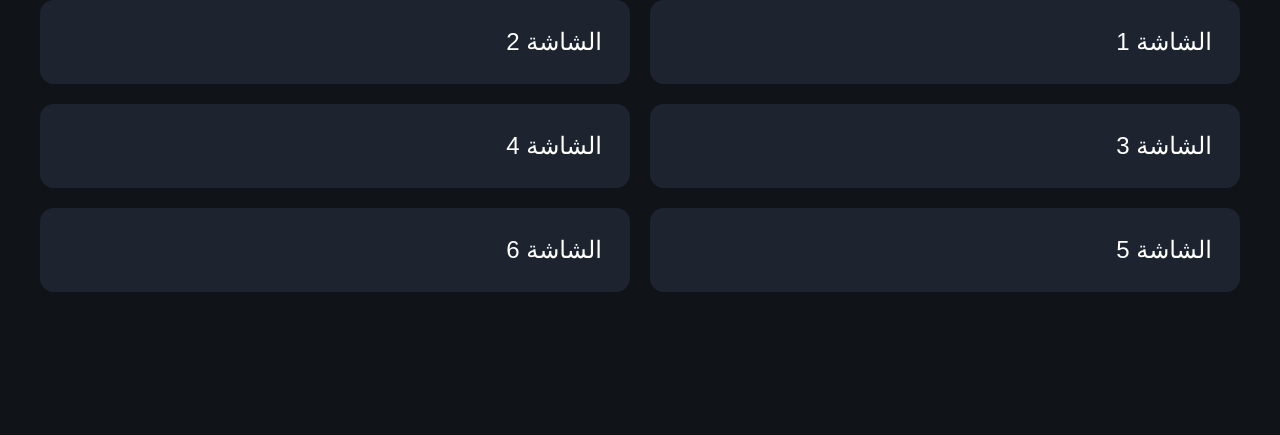
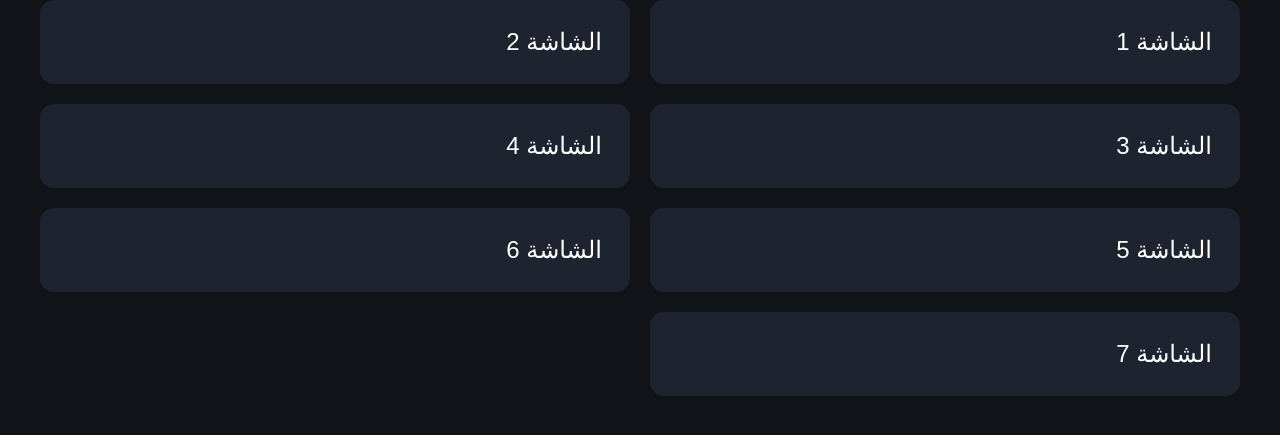
Before and after one commit to DASKFERY/looker-screen-mirror, a website: page site/index.html in a window 1280 px wide. Shown: the part 99-534 px from the top of the page. Drawn offline with Linux system fonts and the light colour scheme.

Commit message:
Add screen 7 to site index

```diff
--- a/site/index.html
+++ b/site/index.html
@@ -20,6 +20,7 @@
     <a href="screen-4.html">الشاشة 4</a>
     <a href="screen-5.html">الشاشة 5</a>
     <a href="screen-6.html">الشاشة 6</a>
+    <a href="screen-7.html">الشاشة 7</a>
   </div>
 </body>
 </html>
```
